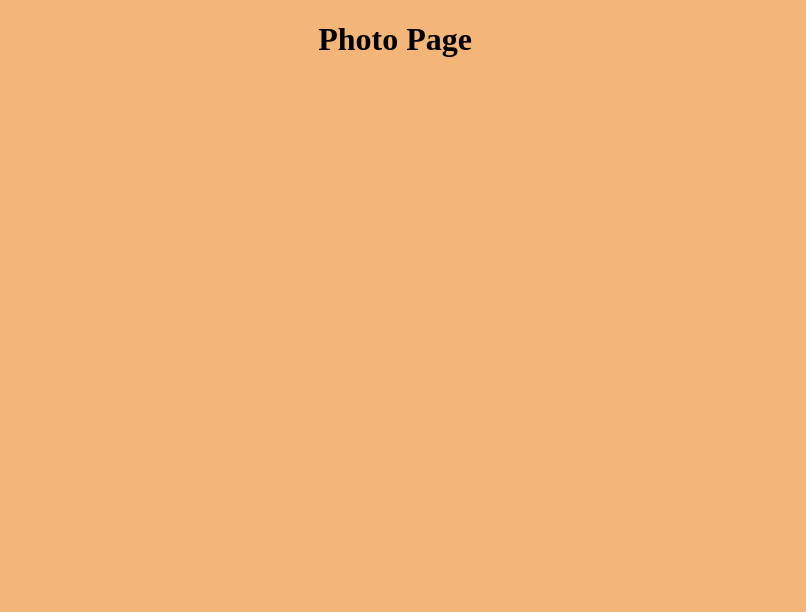
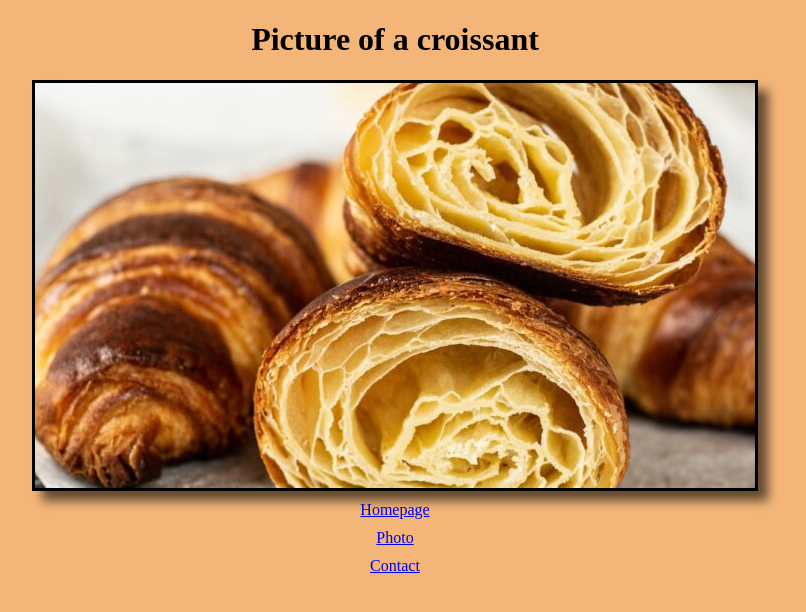
Before and after one commit to Anon98927/Croissant, a plain HTML site: page photo.html in a window 1280 px wide. Shown: the whole page, without its empty margins (245-1051 px from the left). Drawn offline with Linux system fonts and the light colour scheme.

Commit message:
added links and picture

```diff
--- a/css/style.css
+++ b/css/style.css
@@ -5,4 +5,10 @@ p {text-align: center;}
 body {background: rgb(244, 182, 120);}
 
 a {display: block;
-text-align: center;}
+text-align: center;
+margin: 10px;}
+
+img {display: block;
+margin: auto;
+border: 3px solid black;
+box-shadow: 10px 10px 10px rgba(0, 0, 0, 0.6)}
--- a/photo.html
+++ b/photo.html
@@ -7,7 +7,12 @@
     <link rel="stylesheet" href="css/style.css">
     <title>Photo Page</title>
 </head>
+
 <body>
-    <h1>Photo Page</h1>
+    <h1>Picture of a croissant</h1>
+    <img src="images/croissant.jpeg" alt="croissant">
+    <a href="index.html">Homepage</a>
+    <a href="photo.html">Photo</a>
+    <a href="contact.html">Contact</a>
 </body>
 </html>
```
Also changed, not shown: contact.html (+4 -0 lines), index.html (+3 -3 lines), images/croissant.jpeg (added).
